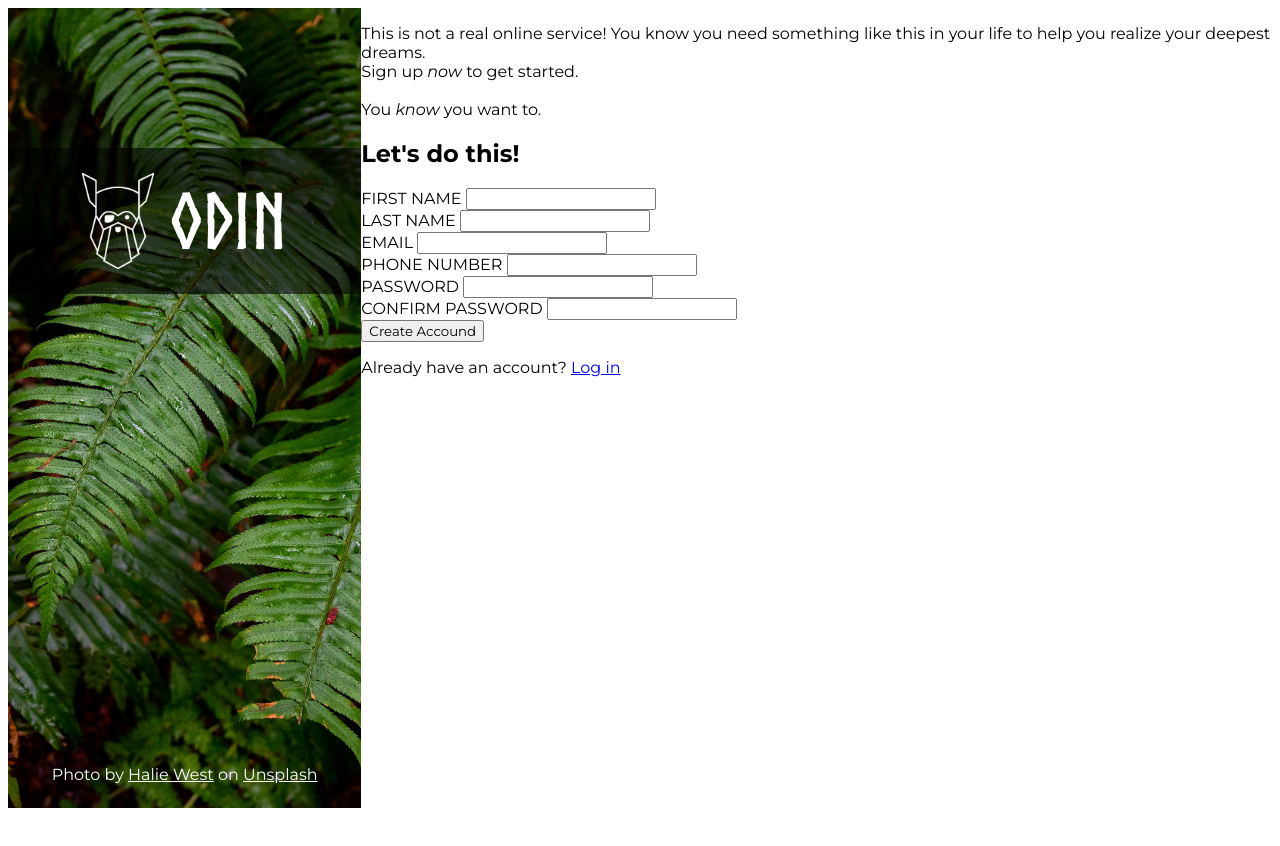
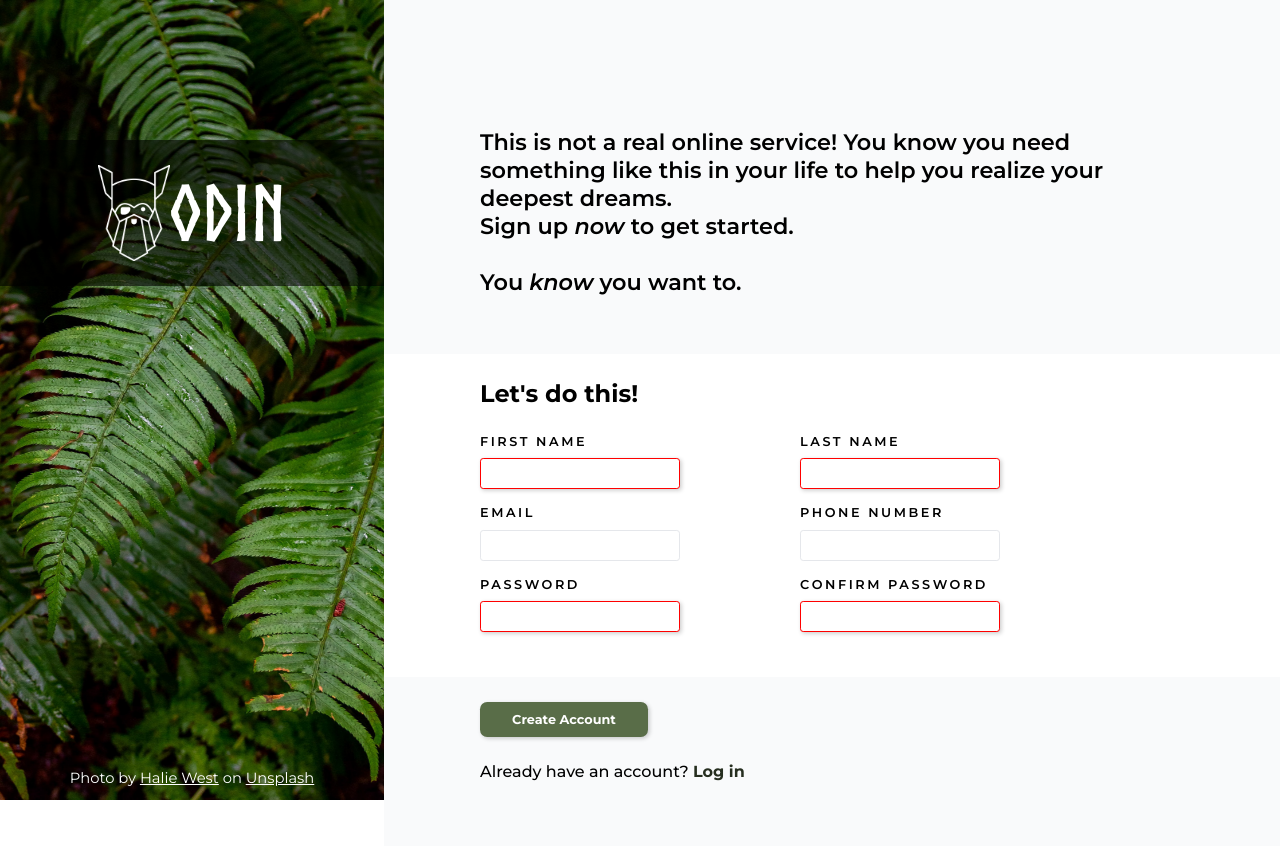
Before and after one commit to zimin406/odin-sign-up-form, a plain HTML site: page index.html in a window 1280 px wide. Before the commit the page ends 816 px from the top, so only its background shows below. Drawn offline with Linux system fonts and the light colour scheme.

Commit message:
Add styling to form section in style.css

```diff
--- a/css/style.css
+++ b/css/style.css
@@ -24,6 +24,8 @@
 
 * {
     font-family: Montserrat, sans-serif;
+    margin: 0;
+    padding: 0;
 }
 body {
     display: flex;
@@ -36,16 +38,17 @@ div.logo-section {
     background-image: url("../resources/images/background-img-halie-west.jpeg");
     background-position: center;
     background-size: auto 100%;
-    position: relative;
+    background-attachment: fixed;
+    position: fixed;
 }
 
 div.logo-container {
     display: flex;
     align-items: center;
     justify-content: center;
-    gap: 16px;
-    position: relative;
+    position: fixed;
     top: 140px;
+    width: inherit;
     height: 140px;
     padding: 0.2rem 0;
     background-color: rgb(0, 0, 0, 0.6);
@@ -65,11 +68,11 @@ img.logo-image {
 
 p.image-credit {
     color: white;
-    position: absolute;
-    bottom: 8px;
-    width: 100%;
+    position: fixed;
+    bottom: 0.8rem;
+    width: inherit;
     text-align: center;
-    font-size: 1rem;
+    font-size: 0.92rem;
 }
 
 p.image-credit > a:link {
@@ -77,6 +80,99 @@ p.image-credit > a:link {
 }
 
 p.image-credit > a:visited {
-    color: pink;
+    color: rgb(204, 204, 204);
 }
+
 /* logo=section */
+div.form-section {
+    width: 70%;
+    margin-left: 30%;
+    background-color: rgb(249,250,251);
+}
+
+p.form-text-top {
+    padding-top: 8rem;
+    padding-bottom: 3.6rem;
+    padding-left: 6rem;
+    padding-right: 8rem;
+    font-size: 1.4rem;
+    font-weight: 600;
+}
+
+div.form-card {
+    background-color: white;
+}
+
+h2.form-title {
+    font-size: 1.5rem;
+    padding-left: 6rem;
+    padding-top: 1.6rem;
+}
+
+form#sign-up-form {
+    padding: 1.6rem 0 1.8rem 6rem;
+    display: flex;
+    flex-wrap: wrap;
+}
+
+div.form-container {
+    display: flex;
+    flex-direction: column;
+    width: 40%;
+    margin-bottom: 1rem;
+}
+
+div.form-container > label {
+    letter-spacing: 0.16rem;
+    font-size: 0.8rem;
+    font-weight: 600;
+    margin-bottom: 0.6rem;
+}
+
+div.form-container > input {
+    width: 60%;
+    height: 1.8rem;
+    font-size: 1rem;
+    border-radius: 0.2rem;
+    border: 1px solid rgb(229, 231, 235);
+    padding-left: 0.4rem;
+    color: rgb(0, 0, 0, 0.8);
+}
+
+div.form-container > input:focus {
+    border: 1.2px solid blue;
+    box-shadow: 0.1rem 0.1rem 0.25rem rgb(0, 0, 0, 0.2);
+}
+
+div.form-container > input:invalid {
+    border: 1.2px solid red;
+    box-shadow: 0.1rem 0.1rem 0.25rem rgb(0, 0, 0, 0.2);
+}
+
+button.form-submit-button {
+    background-color: rgb(89,109,72);
+    color: white;
+    margin-top: 1.6rem;
+    margin-left: 6rem;
+    font-size: 0.8rem;
+    font-weight: 700;
+    padding: 0.6rem 2rem;
+    border: none;
+    border-radius: 0.45rem;
+    box-shadow: 0.1rem 0.1rem 0.25rem rgb(0, 0, 0, 0.2);
+}
+
+p.form-text-bottom {
+    margin-top: 1.6rem;
+    margin-bottom: 6rem;
+    padding-left: 6rem;
+    font-size: 1rem;
+    font-weight: 500;
+}
+
+p.form-text-bottom > a:link,
+p.form-text-bottom > a:visited {
+    color: rgb(38, 46, 31);
+    font-weight: 700;
+    text-decoration: none;
+}
--- a/index.html
+++ b/index.html
@@ -29,15 +29,16 @@
             Sign up <em>now</em> to get started.<br><br>
             You <em>know</em> you want to.
         </p>
-        <form class = "sign-up-form">
+        <div class = "form-card">
             <h2 class = "form-title">Let's do this!</h2>
+            <form id = "sign-up-form">
                 <div class = "user-first-name form-container">
                     <label for = "user-first-name">FIRST NAME</label>
-                <input type = "text" id = "user-first-name">
+                    <input type = "text" id = "user-first-name" required>
                 </div>
                 <div class = "user-last-name form-container">
                     <label for = "user-last-name">LAST NAME</label>
-                <input type = "text" id = "user-last-name">
+                    <input type = "text" id = "user-last-name" required>
                 </div>
                 <div class = "user-email form-container">
                     <label for = "user-email">EMAIL</label>
@@ -49,15 +50,17 @@
                 </div>
                 <div class = "user-password form-container">
                     <label for = "user-password">PASSWORD</label>
-                <input type = "password" id = "user-password">
+                    <input type = "password" id = "user-password" required>
                 </div>
                 <div class = "user-password-confirm form-container">
                     <label for = "user-password-confirm">CONFIRM PASSWORD</label>
-                <input type = "password" id = "user-password-confirm">
+                    <input type = "password" id = "user-password-confirm" required>
+                    <span></span>
                 </div>
             </form>
+        </div>
         <button form = "sign-up-form" class = "form-submit-button">
-            Create Accound
+            Create Account
         </button>
         <p class = "form-text-bottom">
             Already have an account?
```
Lines whose indentation alone changed are shown as unchanged.
